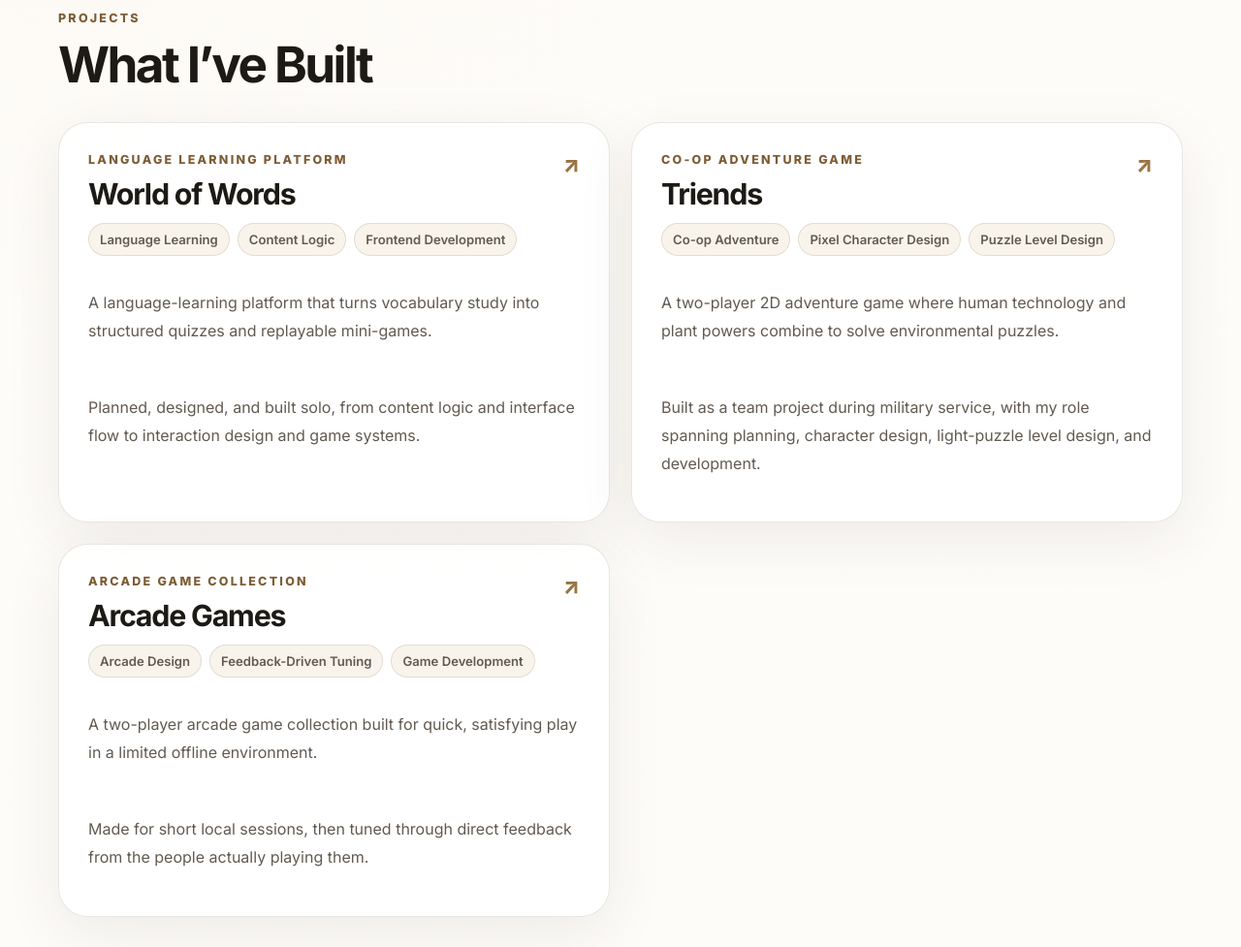
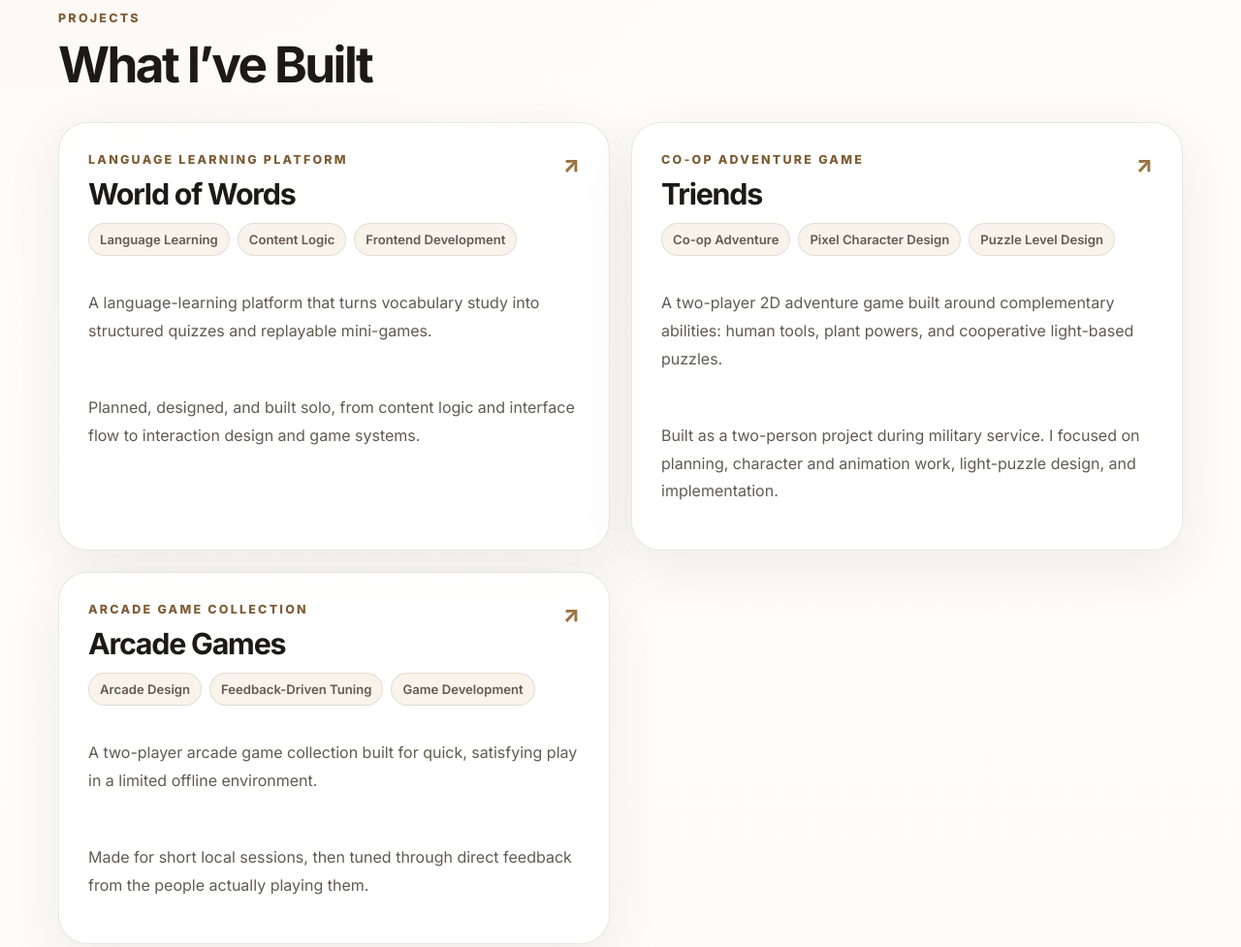
Before and after one commit to vejimil/myportfolio, a plain HTML site: page index.html in a window 1280 px wide. Shown: the part 686-1663 px from the top of the page at 97% size. Drawn offline with Linux system fonts and the light colour scheme.

Commit message:
내용 수정

```diff
--- a/script.js
+++ b/script.js
@@ -178,19 +178,19 @@ const portfolioData = {
       label: 'Co-op Adventure Game',
       title: 'Triends',
       blurb:
-        'A two-player 2D adventure game where human technology and plant powers combine to solve environmental puzzles.',
+        'A two-player 2D adventure game built around complementary abilities: human tools, plant powers, and cooperative light-based puzzles.',
       caption:
-        'Built as a team project during military service, with my role spanning planning, character design, light-puzzle level design, and development.',
+        'Built as a two-person project during military service. I focused on planning, character and animation work, light-puzzle design, and implementation.',
       meta: ['Co-op Adventure', 'Pixel Character Design', 'Puzzle Level Design'],
       tags: ['Co-op Adventure', 'Pixel Character Design', 'Puzzle Level Design'],
       detail: {
         kicker: 'Team Project',
-        subtitle: 'A cooperative 2D adventure shaped by constraint, teamwork, AI-assisted asset making, and light-based puzzle design.',
+        subtitle: 'A cooperative 2D adventure where contrasting abilities—technology and plant-based transformation—drive puzzle solving, animation, and level flow.',
         summary:
-          'Triends is a two-player 2D adventure game about an astronaut stranded on a plant planet and the local character Insam journeying together through puzzles and obstacles. The astronaut uses human technology while Insam uses plant-based abilities, so the game was designed around cooperation, contrast, and complementary actions.',
+          'Triends is a two-player adventure game about an astronaut and Insam, a plant-like companion, crossing a hostile planet together. The core design idea was contrast: one character uses technology, the other uses plant abilities, and progress depends on coordination rather than duplicated actions.',
         overview: [
-          'This was a team project built with one teammate during military service. We joined a contest connected to the AI asset-making tool GameAIfy, while working under clear limitations: a restricted environment, no access to a full professional production setup, and little prior experience with this kind of direct game-art workflow.',
-          'Because of those constraints, the project became an experiment in making something expressive with the tools we could access. We used Phaser for development, mixed AI-assisted asset generation with manual editing, and kept refining the project until the characters, movement, and puzzle ideas felt intentional rather than merely generated.'
+          'This was a two-person team project created during military service for a contest related to the AI asset tool GameAIfy. Because our production conditions were limited, we had to be selective about what to build and where to spend polish.',
+          'We used Phaser as the development base, combined AI-generated assets with manual pixel editing, and focused on building a small but coherent prototype where character identity, puzzle logic, and gameplay readability all supported one another.'
         ],
         media: [
           {
@@ -198,28 +198,28 @@ const portfolioData = {
             alt: 'Pixel-art editing process image showing direct manual dot work on the character design.',
             title: 'Manual Pixel Editing',
             caption:
-              'Because AI could not fully produce the exact look, motion, and readability I wanted, I treated the generated result as a base and then edited the sprite work by hand. I added, removed, and cleaned individual pixels until the character felt much closer to the intended style.'
+              'AI gave speed, but not a finished result. I refined the sprite pixel by pixel until the silhouette, motion, and readability matched the style I wanted.'
           },
           {
             src: 'triends-reference.jpg',
             alt: 'Reference image used to study readable four-direction pixel character movement for the astronaut.',
             title: 'Reference Study for the Astronaut Sprite',
             caption:
-              'I collected reference images, including Pokémon-style four-direction sprite work, because I wanted to study how a very small character could still read clearly from the front, back, and sides before I built the astronaut sprite.'
+              'Before building the astronaut sprite, I studied readable four-direction pixel characters to understand how a very small figure could still stay clear from the front, back, and sides.'
           },
           {
             src: 'triends-character-sheet.png',
             alt: 'Astronaut pixel character sheet including front, side, back, and mirror-carrying poses.',
             title: 'Astronaut Sheet Built from That Study',
             caption:
-              'That study directly shaped the astronaut’s proportions, direction changes, and mirror-carrying poses. I used AI-assisted generation as a base, then refined the sprite sheet by hand so the movement felt clearer, more controlled, and more believable in play.'
+              'Using AI output as a base, I refined poses, proportions, and mirror-carrying frames by hand so the astronaut would feel clearer and more controlled in motion.'
           },
           {
             src: 'triendssunflower.png',
             alt: 'Sunflower animation sheet showing multiple plant animation frames created for Triends.',
-            title: 'Plant Animation for the Light Gimmick',
+            title: 'Plant Animation for the Light Mechanic',
             caption:
-              'I also made plant animation, not just human animation. For the sunflower-like light form, I spent a lot of time thinking about how a plant could move naturally in pixel art: how much the petals should open, how the stem and leaves should sway, and how the motion could feel alive without becoming too busy or hard to read during gameplay.'
+              'I also worked on plant animation, not just human animation. For the sunflower-like light form, I focused on how the petals, stem, and leaves could move naturally enough to feel alive while staying readable during play.'
           }
         ],
         sections: [
@@ -227,17 +227,17 @@ const portfolioData = {
             heading: 'Project setup',
             type: 'list',
             content: [
-              'Built as a two-person team project during military service',
-              'Created for a contest related to the AI asset tool GameAIfy',
-              'Developed in Phaser under practical production constraints',
-              'Designed as a cooperative 2D adventure rather than a single-character puzzle game'
+              'Two-person team project',
+              'Built in Phaser',
+              'Created for an AI-assisted asset contest',
+              'Focused on cooperative puzzle solving, readable pixel animation, and contrasting character roles'
             ]
           },
           {
             heading: 'My role',
             type: 'paragraph',
             content:
-              'I worked across planning, character design, level design, and development. That meant helping define the game concept, shaping the visual direction of the characters, building the light-puzzle section, and contributing directly to implementation rather than staying only at the concept stage.'
+              'I worked across planning, character direction, pixel refinement, light-puzzle design, and gameplay implementation. In practice, that meant helping define the core concept, shaping how the two characters felt mechanically distinct, building the light-puzzle section, and translating those ideas into a playable prototype.'
           },
           {
             heading: 'Prototype and direction',
@@ -247,13 +247,13 @@ const portfolioData = {
               src: 'triends-prototype.mp4'
             },
             content:
-              'The early prototype helped us test whether the world, characters, and cooperative structure could feel coherent. More than just proving that the game worked, it let us check whether the contrast between technology and plant power could create a distinctive identity.'
+              'The prototype was where we tested whether the game’s core contrast actually worked in play. More than proving that two characters could coexist, it helped us check whether their abilities created meaningful cooperation, readable interactions, and a world that felt mechanically consistent.'
           },
           {
             heading: 'Sprite and animation process',
             type: 'paragraph',
             content:
-              'I began by defining the character concept and repeatedly prompting AI tools to push toward the look I wanted. But the generated output never fully matched my intent. To close that gap, I manually edited the sprites, added pixel details myself, and adjusted motion frames on top of the generated base. I also worked on the plant animation for the light gimmick, and I spent a long time thinking about how to make it feel natural rather than decorative. I paid attention to the rhythm of the petals, the bend of the stem, and the amount of motion in each frame so the plant could feel alive while still staying readable in gameplay. That process taught me how to use AI as a starting point rather than a final answer.'
+              'AI tools helped us generate starting points quickly, but the results were not usable as final assets on their own. I treated them as rough material, then refined sprites frame by frame through manual pixel editing and animation adjustment until the characters felt readable, intentional, and consistent in motion. I also worked on the plant animation for the light mechanic. That required a different kind of judgment from human animation: I had to think about how petals, stem, and leaves could move enough to feel alive without becoming noisy or distracting in gameplay.'
           },
           {
             heading: 'Light-based puzzle level design',
@@ -270,23 +270,23 @@ const portfolioData = {
               }
             ],
             content:
-              'I designed the light section of the game. It was inspired by the image of a sunflower-like light plant: in this part, Insam can transform into a sunflower and fire light, while the astronaut can hold a mirror and split the beam. I designed the level flow so players first learn the simplest version of the mechanic, then gradually rely on beam-splitting and more deliberate coordination to reach the goal. The puzzle logic was not just “harder over time.” I wanted the layout to teach the gimmick, deepen it, and finally require both characters to use their own roles well for the stage to feel fair and satisfying.'
+              'I designed the light-puzzle section around a simple fantasy: Insam transforms into a sunflower form and emits light, while the astronaut redirects and splits that light with a mirror. From there, the level teaches the mechanic in stages—first basic light routing, then beam splitting, then tighter coordination where both characters have to understand their own role. The goal was not just to make the puzzle harder. It was to build a learning curve that felt fair, readable, and satisfying as the mechanic deepened.'
           },
           {
             heading: 'What I learned',
             type: 'paragraph',
             content:
-              'This project taught me several things at once: how to collaborate with a teammate for the first time, how to establish shared coding rules and working habits, how to turn AI output into something more intentional through editing, and how to think about level design as player experience rather than just obstacle placement. It also gave me the satisfaction of seeing a character move naturally after hands-on sprite and animation work.'
+              'This project strengthened several skills at once: collaborating closely with a teammate, turning rough AI output into production-worthy visual material, thinking about animation as gameplay readability, and designing levels as guided player learning rather than simple obstacle placement. More than anything, it showed me how much I enjoy projects where concept, interaction, and implementation all have to support one another.'
           }
         ],
         sidebar: {
-          role: 'Planning, Character Design, Light-Puzzle Level Design, Development',
+          role: 'Planning, Character Direction, Light-Puzzle Design, Implementation',
           stack: ['Phaser', 'Co-op Puzzle Design', 'Pixel Art Editing', 'AI-Assisted Asset Workflow', 'Team Collaboration'],
           notes: [
-            'Built with one teammate during military service',
-            'Created for a GameAIfy-related contest under production constraints',
-            'Combined AI-generated starting points with manual pixel editing and animation adjustment',
-            'Designed so both player characters needed to use their own abilities to progress'
+            'Two-person team project during military service',
+            'Built for an AI-assisted asset contest under production constraints',
+            'Combined AI-generated starting points with manual pixel editing and animation refinement',
+            'Built around complementary abilities rather than duplicated actions'
           ]
         },
         heroAction: {
```
Also changed, not shown: triends_demo.html (+4 -4 lines).
